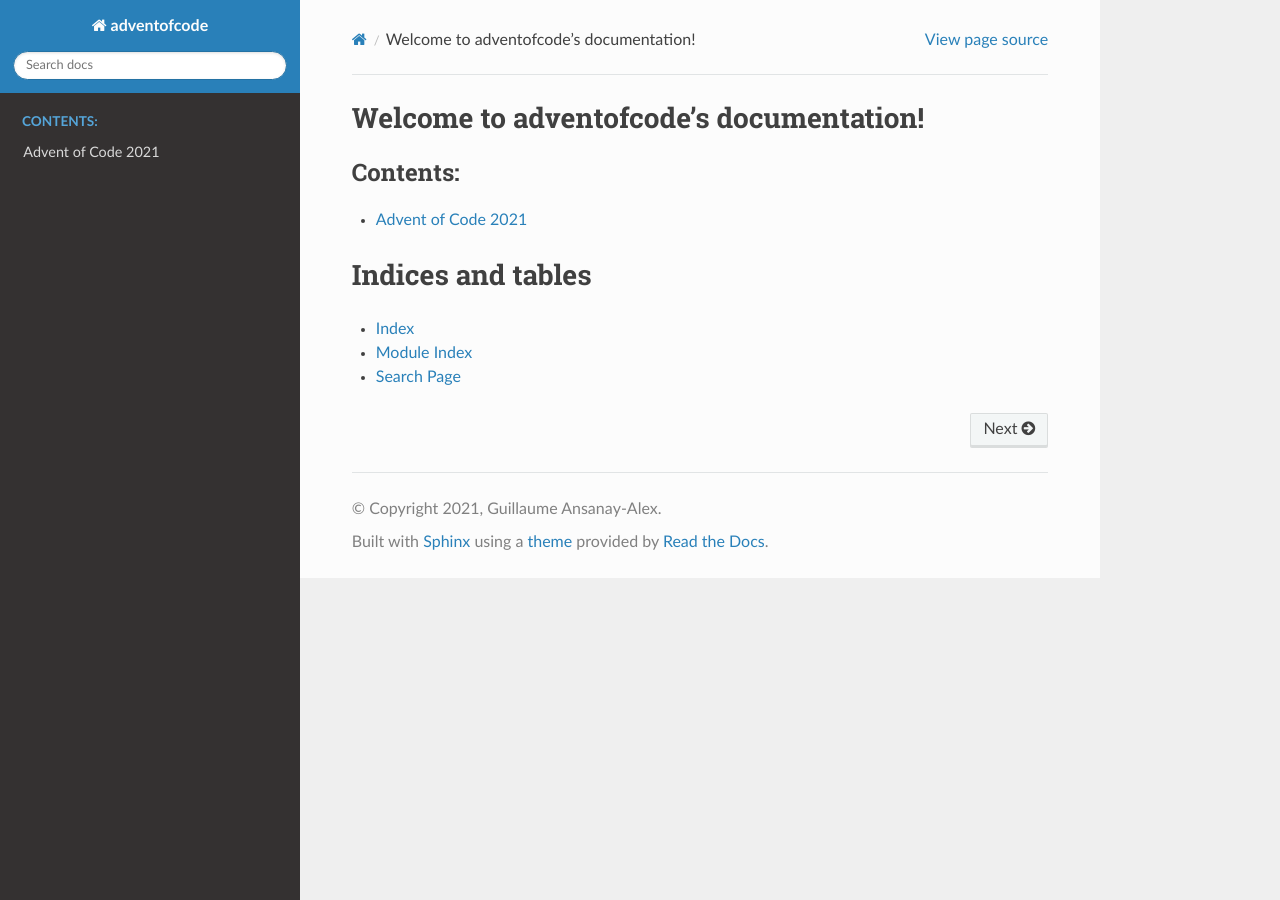
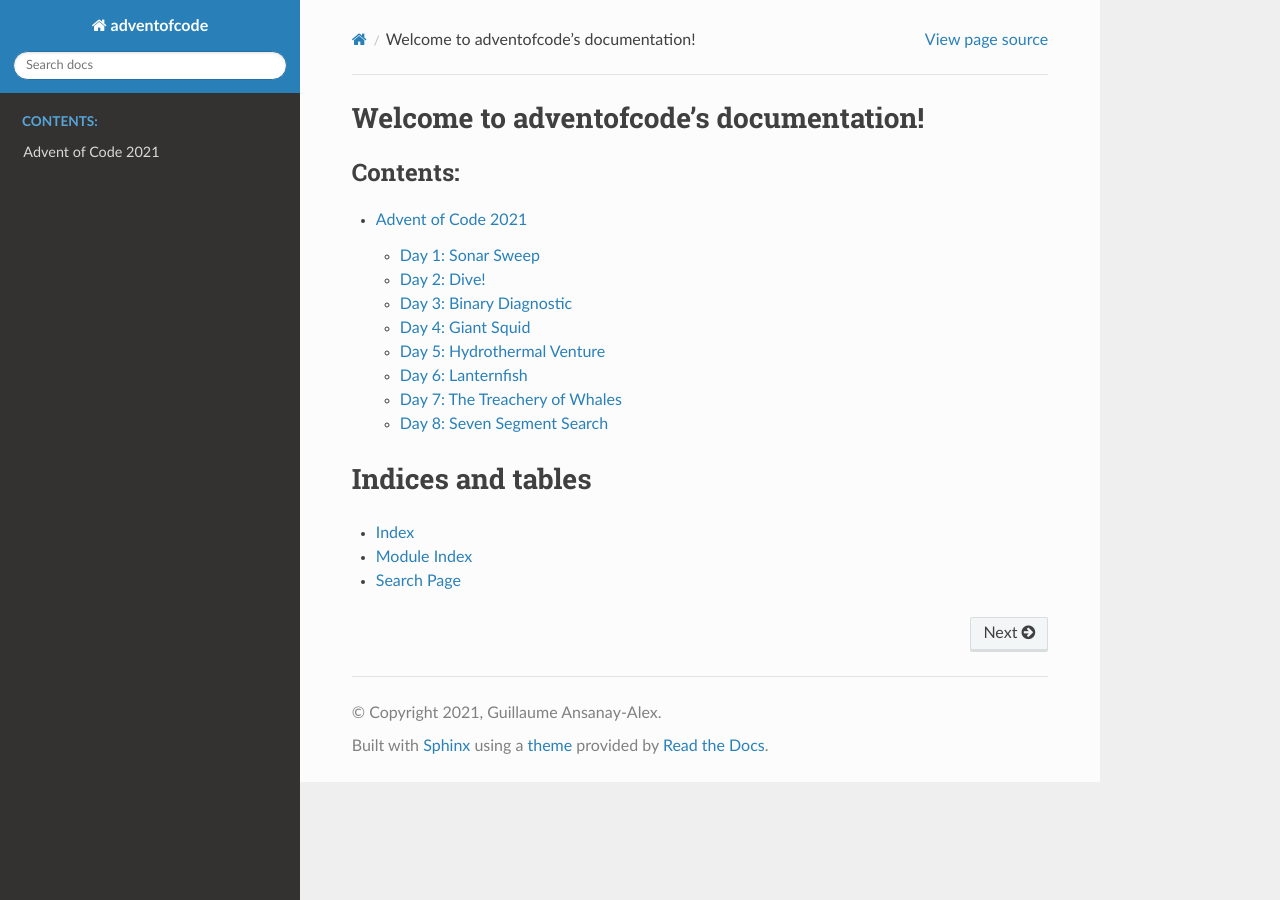
Before and after one commit to gansanay/adventofcode, a Sphinx documentation site: the page built from docs/source/index.rst, in a window 1280 px wide. Built offline with Sphinx 7.4.7 and the Read the Docs theme 2.0.0, drawn with Linux system fonts in a browser that asks for light colours; pages that are not in the unit, such as notebooks, are missing from menus.

Commit message:
doc: change toc

```diff
--- /dev/null
+++ b/docs/source/2021/day_01.rst
@@ -0,0 +1,4 @@
+Day 1: Sonar Sweep
+==================
+
+* `r/adventofcode solution megathread <https://www.reddit.com/r/adventofcode/comments/r66vow/2021_day_1_solutions/>`_
--- /dev/null
+++ b/docs/source/2021/day_02.rst
@@ -0,0 +1,4 @@
+Day 2: Dive!
+============
+
+* `r/adventofcode solution megathread <https://www.reddit.com/r/adventofcode/comments/r6zd93/2021_day_2_solutions/>`_
--- /dev/null
+++ b/docs/source/2021/day_03.rst
@@ -0,0 +1,4 @@
+Day 3: Binary Diagnostic
+========================
+
+* `r/adventofcode solution megathread <https://www.reddit.com/r/adventofcode/comments/r7r0ff/2021_day_3_solutions/>`_
--- /dev/null
+++ b/docs/source/2021/day_04.rst
@@ -0,0 +1,4 @@
+Day 4: Giant Squid
+==================
+
+* `r/adventofcode solution megathread <https://www.reddit.com/r/adventofcode/comments/r8i1lq/2021_day_4_solutions/>`_
--- /dev/null
+++ b/docs/source/2021/day_05.rst
@@ -0,0 +1,4 @@
+Day 5: Hydrothermal Venture
+===========================
+
+* `r/adventofcode solution megathread <https://www.reddit.com/r/adventofcode/comments/r9824c/2021_day_5_solutions/>`_
--- /dev/null
+++ b/docs/source/2021/day_06.rst
@@ -0,0 +1,4 @@
+Day 6: Lanternfish
+==================
+
+* `r/adventofcode solution megathread <https://www.reddit.com/r/adventofcode/comments/r9z49j/2021_day_6_solutions/>`_
--- /dev/null
+++ b/docs/source/2021/day_07.rst
@@ -0,0 +1,4 @@
+Day 7: The Treachery of Whales
+==============================
+
+* `r/adventofcode solution megathread <https://www.reddit.com/r/adventofcode/comments/rar7ty/2021_day_7_solutions/>`_
--- /dev/null
+++ b/docs/source/2021/day_08.rst
@@ -0,0 +1,4 @@
+Day 8: Seven Segment Search
+===========================
+
+* `r/adventofcode solution megathread <https://www.reddit.com/r/adventofcode/comments/rbj87a/2021_day_8_solutions/>`_
```
Also changed, not shown: docs/source/2021.rst (+8 -8 lines), 1 other file.
